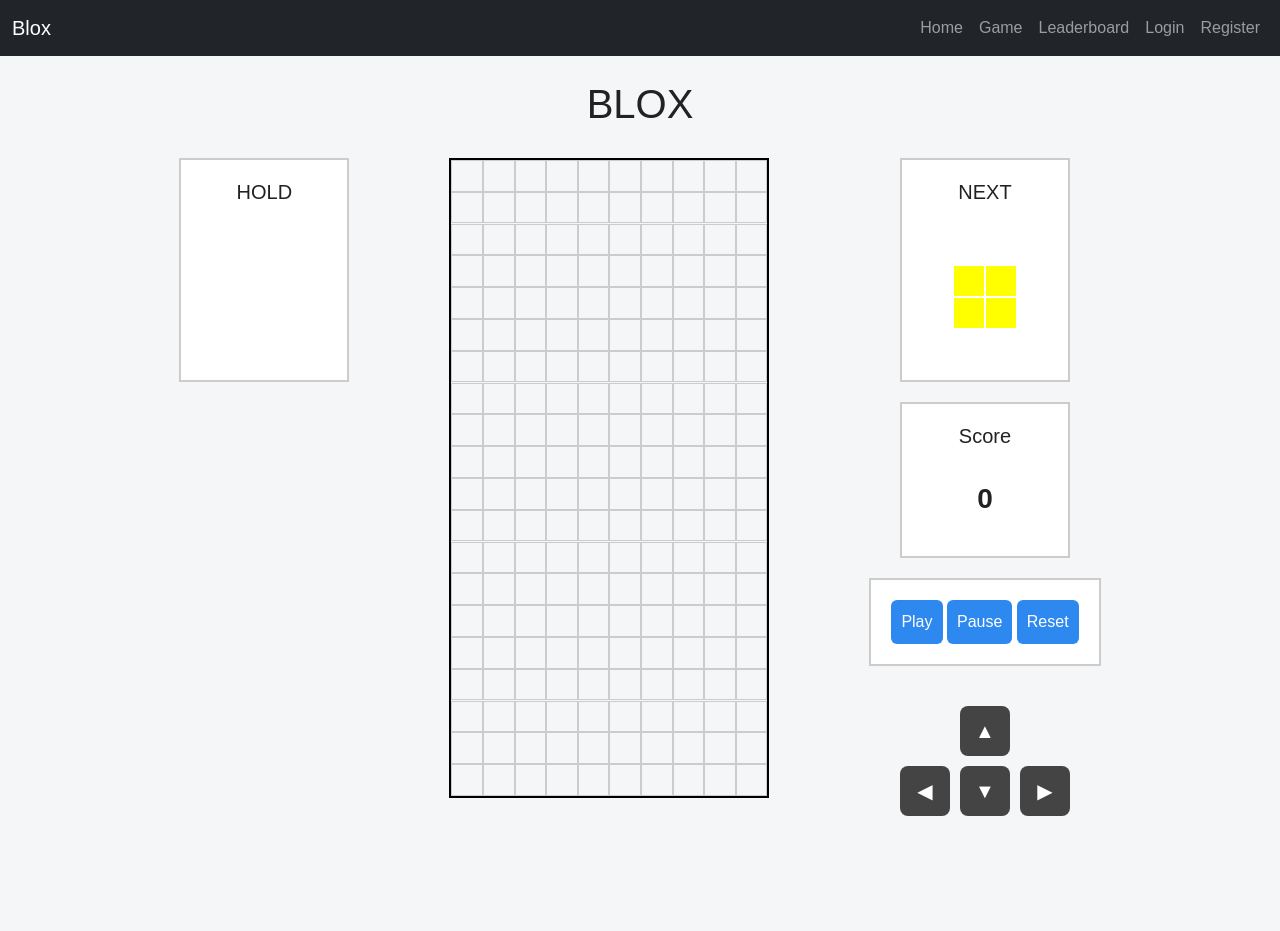
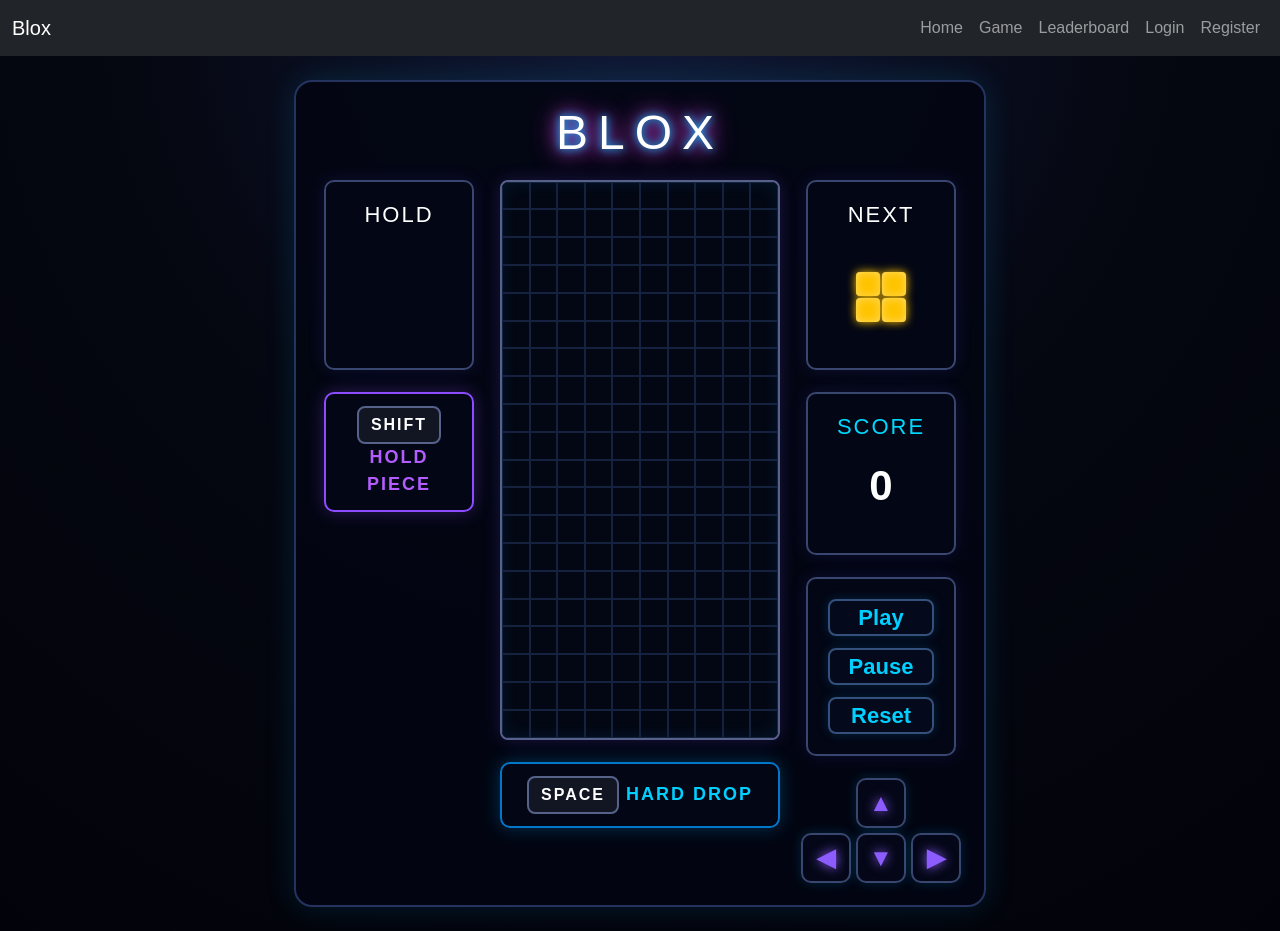
Before and after one commit to KingAlina/Blox, a PHP site: page /game.php in a window 1280 px wide. Before the commit the page ends 816 px from the top, so only its background shows below. Run offline with PHP 8.4, Linux system fonts and the light colour scheme.

Commit message:
Design verbessern & responsive

```diff
--- a/css/game.css
+++ b/css/game.css
@@ -1,184 +1,289 @@
 * {
   box-sizing: border-box;
-  align-items: center;
   margin: 0;
   padding: 0;
 }
 
-
 body {
-  font-family: Arial;
-  text-align: center;
-  display: flex;
-  flex-direction: column;
-  align-items: center;
-  background: #f4f6f8;
-  color: #222;
+  font-family: Arial, sans-serif;
   min-height: 100vh;
+  background: radial-gradient(circle at top, #111936 0%, #050711 45%, #02030a 100%);
+  color: white;
+  margin: 0;
 }
 
-#grid {
-  width: min(80vw, 40vh);
-  aspect-ratio: 1 / 2;
-  display: flex;
-  flex-wrap: wrap;
-  border: 2px solid black;
-}
-
-#next-grid,
-#hold-grid {
-  display: grid;
-  grid-template-columns: repeat(4, 30px);
-  grid-template-rows: repeat(4, 30px);
-  gap: 2px;
-}
-
-#next-grid .cell,
-#hold-grid .cell {
-  width: 30px;
-  height: 30px;
-  border: none;
-}
-
-.filled {
-  background-color: steelblue;
-}
-
-.cell {
-  width: 10%;
-  aspect-ratio: 1 / 1;
-  border: 1px solid #ccc;
-}
-
-.game-container {
-  max-width: 1000px;
-  margin: 40px auto;
-  padding: 20px;
+.container {
+  width: fit-content;
+  margin: 24px auto;
+  padding: 22px 28px;
+  border: 2px solid #24345f;
+  border-radius: 18px;
+  box-shadow: 0 0 30px rgba(0, 180, 255, 0.15);
+  background: rgba(3, 6, 18, 0.92);
 }
 
 .title {
   text-align: center;
-  margin-bottom: 30px;
+  font-size: 48px;
+  letter-spacing: 10px;
+  margin-bottom: 18px;
+  color: #fff;
+  text-shadow:
+    0 0 8px #00c8ff,
+    0 0 18px #b14cff,
+    0 0 28px #ff39d4;
 }
 
 .game-wrapper {
   display: flex;
   justify-content: center;
   align-items: flex-start;
-  gap: 100px;
+  gap: 26px;
+}
+
+.center-area {
+  display: flex;
+  flex-direction: column;
+  align-items: center;
+  gap: 22px;
+}
+
+#grid {
+  width: 260px;
+  aspect-ratio: 1 / 2;
+  display: flex;
+  flex-wrap: wrap;
+  border: 2px solid #56628a;
+  border-radius: 8px;
+  background: #030713;
+  box-shadow:
+    inset 0 0 18px rgba(0, 170, 255, 0.1),
+    0 0 18px rgba(120, 80, 255, 0.2);
+  overflow: hidden;
+}
+
+.cell {
+  width: 10%;
+  aspect-ratio: 1 / 1;
+  border: 1px solid #14213f;
 }
 
 .sidebar {
   display: flex;
   flex-direction: column;
-  gap: 20px;
+  gap: 22px;
+}
+
+.hold-sidebar {
+  width: 140px;
+}
+
+.info-sidebar {
+  width: 140px;
+}
+
+.panel,
+.key-panel {
+  background: rgba(4, 7, 20, 0.85);
+  border: 2px solid #39466f;
+  border-radius: 10px;
+  box-shadow: 0 0 18px rgba(100, 80, 255, 0.14);
+  text-align: center;
 }
 
 .panel {
-  background: white;
   padding: 20px;
-  border: 2px solid #ccc;
-  min-width: 170px;
-  text-align: center;
+  min-height: 140px;
 }
 
 .panel h2 {
-  margin-bottom: 30px;
-  font-size: 20px;
+  font-size: 22px;
+  margin-bottom: 18px;
+  color: white;
+  letter-spacing: 2px;
+}
+
+.hold {
+  max-height: 200px;
+}
+
+.next {
+  max-height: 200px;
+}
+
+.score h2 {
+  color: #00d9ff;
+  margin-bottom: 14px;
+  text-transform: uppercase;
 }
 
 #score {
-  font-size: 28px;
+  font-size: 42px;
   font-weight: bold;
 }
 
+#next-grid,
+#hold-grid {
+  display: grid;
+  grid-template-columns: repeat(4, 24px);
+  grid-template-rows: repeat(4, 24px);
+  gap: 2px;
+  justify-content: center;
+  margin: 0 auto;
+}
+
+#next-grid .cell,
+#hold-grid .cell {
+  width: 24px;
+  height: 24px;
+  border: none;
+}
+
+.key-panel {
+  padding: 12px;
+  font-size: 18px;
+  font-weight: bold;
+  letter-spacing: 2px;
+  color: #b35cff;
+}
+
+.key-label {
+  display: inline-block;
+  padding: 5px 12px;
+  border: 2px solid #56628a;
+  border-radius: 8px;
+  color: white;
+  font-size: 16px;
+  background: rgba(255, 255, 255, 0.06);
+}
+
+.hold-button {
+  border-color: #8d4cff;
+  box-shadow: 0 0 18px rgba(150, 70, 255, 0.3);
+}
+
+.hard-drop-button {
+  width: 100%;
+  color: #00cfff;
+  border-color: #0077c8;
+  box-shadow: 0 0 18px rgba(0, 170, 255, 0.28);
+}
+
+.panel.button {
+  display: flex;
+  flex-direction: column;
+  gap: 12px;
+  min-height: auto;
+}
+
 button {
-  padding: 10px 10px;
-  font-size: 16px;
   cursor: pointer;
-  border: none;
-  background-color: #2d89ef;
-  color: white;
-  border-radius: 6px;
+  border: 2px solid #34507c;
+  background: rgba(5, 10, 28, 0.95);
+  color: #00cfff;
+  border-radius: 8px;
+  font-size: 22px;
+  font-weight: bold;
+  box-shadow: 0 0 12px rgba(0, 170, 255, 0.18);
 }
 
 button:hover {
-  background-color: #1b5fa7;
-}
-
-.active {
-  background-color: red;
+  background: rgba(0, 170, 255, 0.15);
+  box-shadow: 0 0 22px rgba(0, 170, 255, 0.45);
 }
 
 .controls {
-  margin-top: 20px;
   display: flex;
   flex-direction: column;
   align-items: center;
-  gap: 10px;
+  gap: 5px;
+  margin-top: 0;
 }
 
 .middle {
   display: flex;
-  gap: 10px;
+  gap: 5px;
 }
 
 .arrow {
+  width: 50px;
   height: 50px;
-  width: 50px;
-  font-size: 20px;
-  border: none;
-  border-radius: 8px;
-  background-color: #444;
-  color: white;
-  cursor: pointer;
+  font-size: 24px;
+  color: #8d5cff;
+  border: 2px solid #39466f;
+  background: rgba(5, 8, 24, 0.95);
+  border-radius: 10px;
+  text-shadow: 0 0 12px #8d5cff;
 }
 
 .arrow:hover {
-  background-color: #666;
+  background: rgba(141, 92, 255, 0.15);
+}
+
+.filled,
+.yellow,
+.cyan,
+.orange,
+.blue,
+.purple,
+.red,
+.green {
+  border-radius: 4px;
+  box-shadow:
+    inset 0 0 8px rgba(255, 255, 255, 0.45),
+    0 0 10px currentColor;
 }
 
 .yellow {
-  background-color: yellow;
+  background-color: #ffc400;
+  color: #ffc400;
 }
 
 .cyan {
-  background-color: cyan;
+  background-color: #00d9ff;
+  color: #00d9ff;
 }
 
 .orange {
-  background-color: orange;
+  background-color: #ff8500;
+  color: #ff8500;
 }
 
 .blue {
-  background-color: blue;
+  background-color: #0077ff;
+  color: #0077ff;
 }
 
 .purple {
-  background-color: purple;
+  background-color: #8d20ff;
+  color: #8d20ff;
 }
 
 .red {
-  background-color: red;
+  background-color: #ff202d;
+  color: #ff202d;
 }
 
 .green {
-  background-color: green;
+  background-color: #5ee000;
+  color: #5ee000;
+}
+
+.ghost {
+  background: transparent;
+  border: 2px dashed rgba(0, 217, 255, 0.5);
 }
 
 #countdown-overlay {
   position: fixed;
   inset: 0;
-
   display: none;
   justify-content: center;
   align-items: center;
-
   font-size: 150px;
   font-weight: bold;
   color: white;
-  text-shadow: 0 0 25px black;
-
+  text-shadow: 0 0 30px #00cfff;
   z-index: 99999;
   pointer-events: none;
 }
@@ -186,26 +291,22 @@ button:hover {
 #game-over-overlay {
   position: fixed;
   inset: 0;
-
   display: none;
   justify-content: center;
   align-items: center;
-
-  background: rgba(0, 0, 0, 0.5);
-  backdrop-filter: blur(4px);
-
+  background: rgba(0, 0, 0, 0.65);
+  backdrop-filter: blur(5px);
   z-index: 99998;
 }
 
 .game-over-box {
-  background: white;
+  background: #050817;
+  border: 2px solid #8d4cff;
   padding: 50px;
   border-radius: 20px;
   text-align: center;
-
   min-width: 400px;
-
-  box-shadow: 0 0 40px rgba(0, 0, 0, 0.5);
+  box-shadow: 0 0 35px rgba(141, 76, 255, 0.5);
 }
 
 .game-over-box h2 {
@@ -223,25 +324,240 @@ button:hover {
   padding: 15px 35px;
 }
 
-.ghost {
-  background-color: rgba(70, 130, 180, 0.3);
+
+/* =========================
+   Responsive Design
+========================= */
+
+/* PC: 1200px以上 */
+@media (min-width: 1200px) {
+  .container {
+    margin: 24px auto;
+  }
+
+  #grid {
+    width: 280px;
+  }
+
+  .hold-sidebar,
+  .info-sidebar {
+    width: 150px;
+  }
 }
 
+/* Tablet: 768px〜1199px */
+@media (max-width: 1199px) {
+  .container {
+    padding: 18px;
+    margin: 20px auto;
+  }
+
+  .title {
+    font-size: 40px;
+    letter-spacing: 8px;
+  }
+
+  .game-wrapper {
+    gap: 18px;
+  }
+
+  #grid {
+    width: 240px;
+  }
+
+  .hold-sidebar,
+  .info-sidebar {
+    width: 125px;
+  }
+
+  .panel {
+    padding: 14px;
+    min-height: 120px;
+  }
+
+  .panel h2 {
+    font-size: 18px;
+  }
+
+  #next-grid,
+  #hold-grid {
+    grid-template-columns: repeat(4, 20px);
+    grid-template-rows: repeat(4, 20px);
+  }
+
+  #next-grid .cell,
+  #hold-grid .cell {
+    width: 20px;
+    height: 20px;
+  }
+
+  .key-panel {
+    font-size: 15px;
+    padding: 10px;
+  }
+
+  .key-label {
+    font-size: 13px;
+    padding: 4px 9px;
+  }
+
+  .arrow {
+    width: 44px;
+    height: 44px;
+    font-size: 20px;
+  }
+
+  button {
+    font-size: 18px;
+  }
+}
+
+/* Mobile */
+@media (max-width: 767px) {
+  .container {
+    width: 96vw;
+    margin: 12px auto;
+    padding: 14px;
+  }
+
+  .title {
+    font-size: 32px;
+    letter-spacing: 6px;
+    margin-bottom: 14px;
+  }
+
+  .game-wrapper {
+    display: grid;
+    grid-template-columns: 1fr 90px;
+    gap: 12px;
+    align-items: start;
+  }
+
+  .center-area {
+    grid-column: 1 / 2;
+    grid-row: 1 / 3;
+    gap: 12px;
+  }
+
+  #grid {
+    width: min(62vw, 260px);
+  }
+
+  .hold-sidebar {
+    grid-column: 1 / 3;
+    grid-row: 3;
+    width: 100%;
+    order: 3;
+  }
+
+  .info-sidebar {
+    grid-column: 2 / 3;
+    grid-row: 1 / 3;
+    width: 90px;
+    gap: 10px;
+  }
+
+  .hold-sidebar {
+    flex-direction: row;
+    gap: 10px;
+  }
+
+  .panel {
+    padding: 10px;
+    min-height: auto;
+  }
+
+  .panel h2 {
+    font-size: 14px;
+    margin-bottom: 10px;
+  }
+
+  .hold {
+    flex: 1;
+    max-height: none;
+  }
+
+  .hold-button {
+    flex: 1;
+  }
+
+  .next,
+  .score,
+  .panel.button {
+    width: 90px;
+  }
+
+  #score {
+    font-size: 24px;
+  }
+
+  #next-grid,
+  #hold-grid {
+    grid-template-columns: repeat(4, 14px);
+    grid-template-rows: repeat(4, 14px);
+    gap: 1px;
+  }
+
+  #next-grid .cell,
+  #hold-grid .cell {
+    width: 14px;
+    height: 14px;
+  }
+
+  .key-panel {
+    font-size: 12px;
+    padding: 8px;
+    letter-spacing: 1px;
+  }
+
+  .key-label {
+    font-size: 11px;
+    padding: 3px 7px;
+    margin-bottom: 5px;
+  }
+
+  .hard-drop-button {
+    font-size: 13px;
+  }
+
+  .panel.button {
+    gap: 8px;
+  }
+
+  button {
+    font-size: 14px;
+    padding: 8px 4px;
+  }
 
 
-@keyframes clearFlash {
-  0% {
-    opacity: 1;
-    filter: brightness(1);
+  .game-over-box {
+    min-width: auto;
+    width: 88vw;
+    padding: 30px;
   }
 
-  50% {
-    opacity: 0.4;
-    filter: brightness(2.8);
+  .controls {
+    grid-column: 2 / 3;
+    grid-row: auto;
+    width: 90px;
+    margin-top: 8px;
+    gap: 6px;
   }
 
-  100% {
-    opacity: 1;
-    filter: brightness(1);
+  .middle {
+    gap: 6px;
+    justify-content: center;
+  }
+
+  .arrow {
+    width: 28px;
+    height: 28px;
+    font-size: 14px;
+    border-radius: 7px;
+    padding: 0;
+  }
+
+  .controls .up {
+    margin: 0 auto;
   }
 }
--- a/game.php
+++ b/game.php
@@ -21,9 +21,19 @@ include "includes/header.php";
         <h2>HOLD</h2>
         <div id="hold-grid"></div>
       </div>
+      <div class="key-panel hold-button">
+        <span class="key-label">SHIFT</span>
+        <span>HOLD PIECE</span>
+      </div>
     </aside>
 
-    <div class="grid" id="grid">
+    <div class="center-area">
+      <div class="grid" id="grid"></div>
+
+      <div class="key-panel hard-drop-button">
+        <span class="key-label">SPACE</span>
+        <span>HARD DROP</span>
+      </div>
     </div>
 
     <aside class="sidebar info-sidebar">
--- a/js/render.js
+++ b/js/render.js
@@ -41,6 +41,7 @@ function drawBoard() {
         const x = block.x + col;
         const y = block.y + row;
         const index = y * cols + x;
+        cells[index].classList.remove("ghost");
         cells[index].classList.add("filled", block.color);
       }
     }
```
Also changed, not shown: 2 other files.
